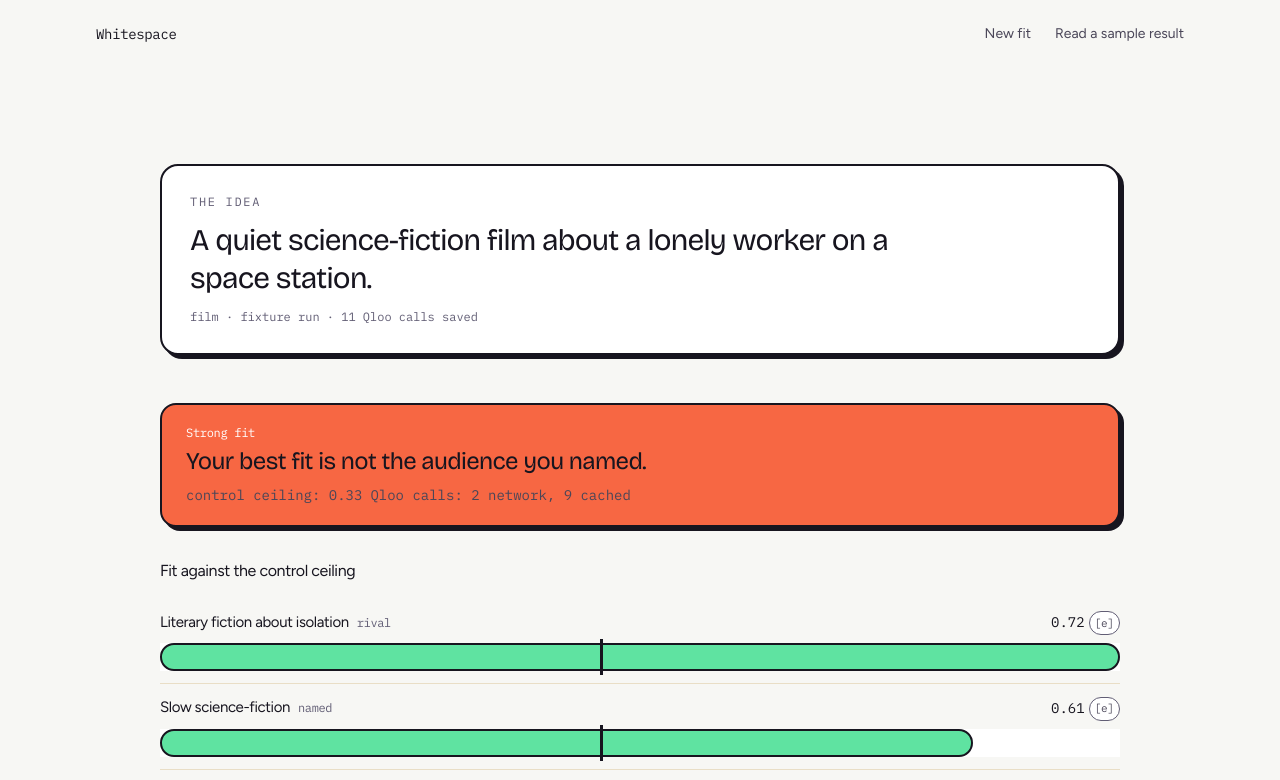
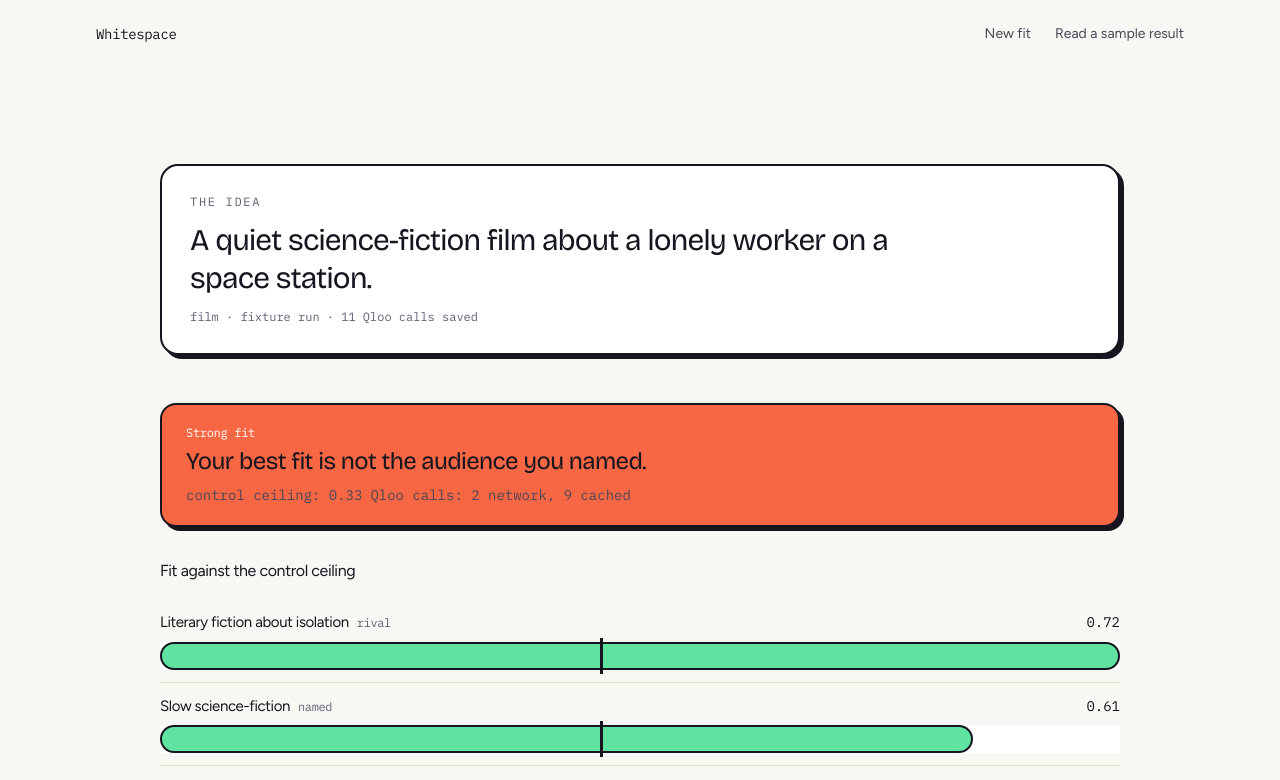
Before and after one commit to DammyCodes-all/whitespace, a Next.js app: page /demo/result in a window 1280 px wide. Shown: the top 780 px of the page. Built offline with nearby package versions, Linux system fonts and the light colour scheme.

Commit message:
Remove evidence links from flow results view

```diff
--- a/src/components/flow-result-view.tsx
+++ b/src/components/flow-result-view.tsx
@@ -19,19 +19,6 @@ const VERDICT_FILLS: Record<FlowResult["verdict"], string> = {
   weak: "bg-weak",
   inconclusive: "bg-paper",
 };
-
-function Cite({ evidenceId }: { evidenceId: string | null }) {
-  if (evidenceId === null) return null;
-  return (
-    <a
-      href={`#${evidenceId}`}
-      className="cite ml-1"
-      aria-label="Open the Qloo call behind this claim"
-    >
-      [e]
-    </a>
-  );
-}
 
 function VerdictHeadline({
   result,
@@ -124,7 +111,6 @@ function Bars({ result }: { result: FlowResult }) {
                 </p>
                 <p data-numeric className="tnum font-mono text-sm text-ink">
                   {row.score.toFixed(2)}
-                  <Cite evidenceId={row.evidenceId} />
                 </p>
               </div>
               <div className="relative mt-2 h-7 bg-surface">
@@ -215,7 +201,6 @@ function ReachBlock({ result }: { result: FlowResult }) {
                             className="tnum shrink-0 font-mono text-sm text-ink"
                           >
                             #{item.rank}
-                            <Cite evidenceId={item.evidenceId} />
                           </p>
                         </li>
                       ))}
```
